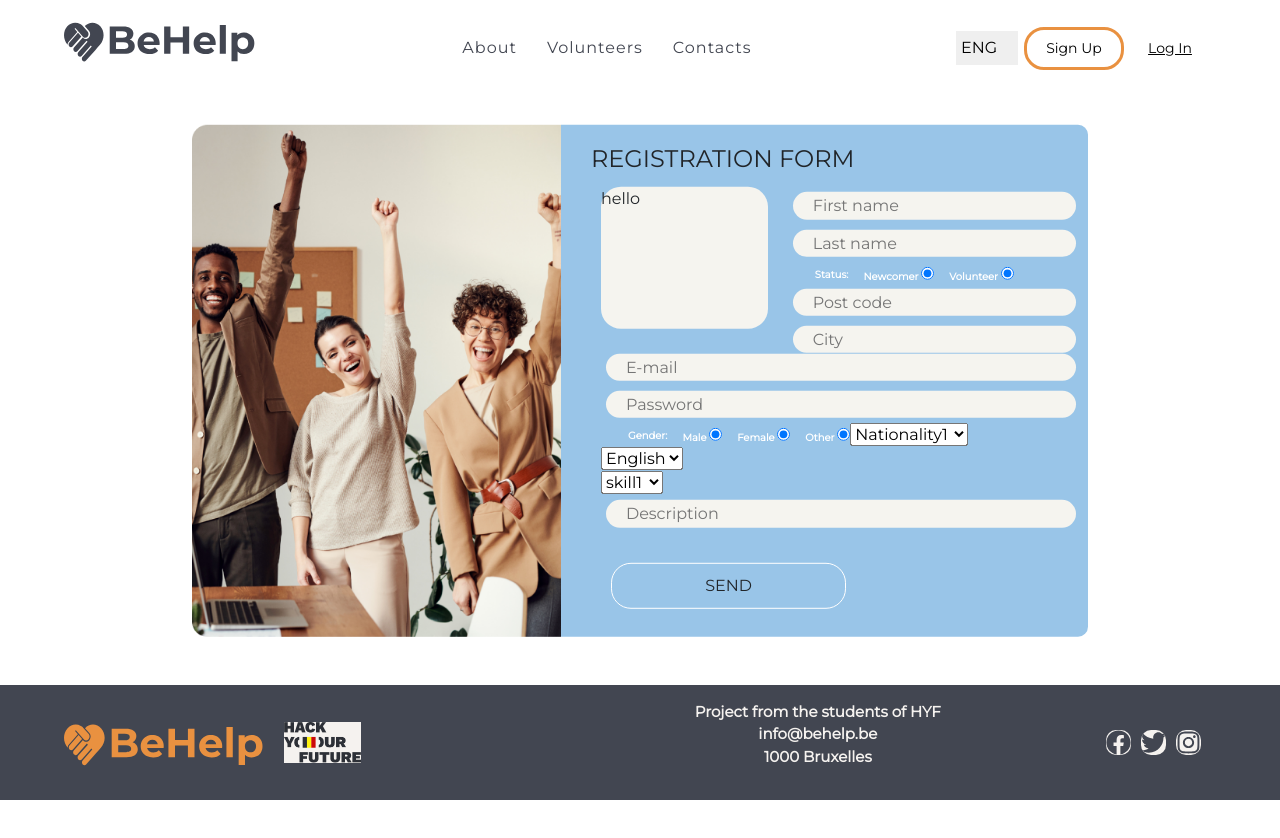
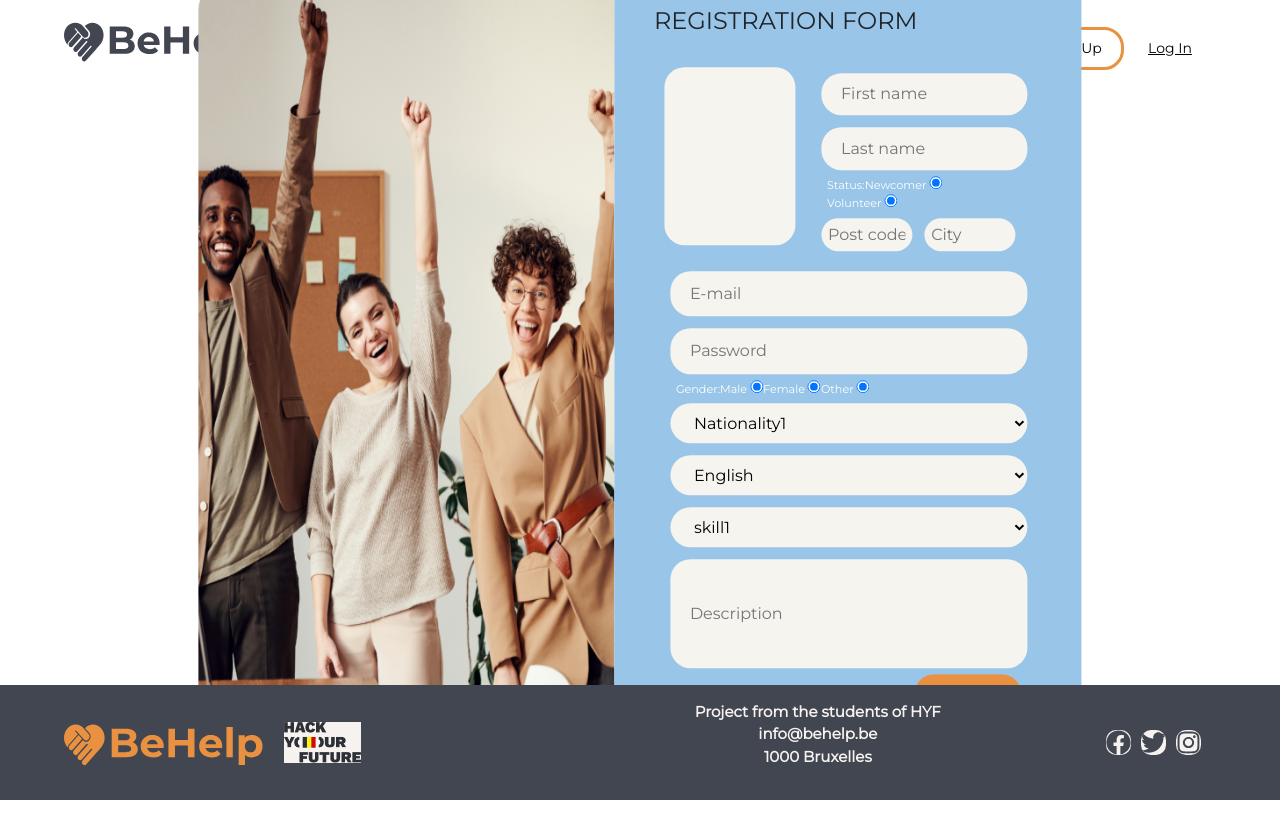
Before and after one commit to BeHelp/BeHelp, a Vue app: page /signup in a window 1280 px wide. Shown: the top 838 px of the page. Before the commit the page ends 800 px from the top, so only its background shows below. Built offline with nearby package versions, Linux system fonts and the light colour scheme.

Commit message:
version 2

```diff
--- a/frontend/src/components/Register.vue
+++ b/frontend/src/components/Register.vue
@@ -8,7 +8,7 @@
                 <div class="title">
                 <h4>REGISTRATION FORM</h4>
                 </div>
-                <div class="registration__form-foto">hello</div>
+                <div class="registration__form-foto"></div>
 
                 <div class="registration__form-short">
                     <input class="input" type="text" placeholder="First name" required />
@@ -18,11 +18,11 @@
                     <label for="status">Status:</label>
 
                     <label class="container__group">Newcomer
-                    <input type="radio" checked="checked" class="container__group-input">
+                    <input type="radio" checked="checked" class="container__group-zz">
                     <span class="container__group-check"></span></label>
 
                     <label class="container__group">Volunteer
-                    <input type="radio" checked="checked" class="container__group-input">
+                    <input type="radio" checked="checked" class="container__group-zz">
                     <span class="registration__form-check"></span></label>
 
                     </div>
@@ -39,42 +39,42 @@
                         <label for="status">Gender:</label>
 
                         <label class="container__group">Male
-                        <input type="radio" checked="checked" class="container__group-input">
+                        <input type="radio" checked="checked" class="container__group-zz">
                         <span class="container__group-check"></span></label>
 
                         <label class="container__group">Female
-                        <input type="radio" checked="checked" class="container__group-input">
+                        <input type="radio" checked="checked" class="container__group-zz">
                         <span class="registration__form-check"></span></label>
 
                         <label class="container__group">Other
-                        <input type="radio" checked="checked" class="container__group-input">
+                        <input type="radio" checked="checked" class="container__group-zz">
                         <span class="container__group-check"></span></label>
 
                     </div>
 
                     <div class="registration__form-options">
-                        <select  placeholder="Nationality">
+                        <select class="registration__form-options-option" placeholder="Nationality">
                             <option value="Nationality1">Nationality1</option>
                             <option value="Nationality2">Nationality2</option>
                             <option value="Nationality3">Nationality3</option>
                         </select>
                     </div>
                     <div class="registration__form-options">
-                        <select  placeholder="Languages">
+                        <select  class="registration__form-options-option" placeholder="Languages">
                             <option value="english">English</option>
                             <option value="dutch">Dutch</option>
                             <option value="french">French</option>
                         </select>
                     </div>
                     <div class="registration__form-options">
-                        <select  placeholder="Skills">
+                        <select class="registration__form-options-option" placeholder="Skills">
                             <option value="skill1">skill1</option>
                             <option value="skill2">skill2</option>
                             <option value="skill3">skill3</option>
                         </select>
                     </div>
 
-                    <input class="input" type="text" placeholder="Description" required />
+                    <input class="desription" type="text" placeholder="Description" required />
 
                     <div class="registration__form-button">
                         <button class="btn">SEND</button>
--- a/frontend/src/components/styles/layout/_register.scss
+++ b/frontend/src/components/styles/layout/_register.scss
@@ -1,6 +1,6 @@
 .registration{
-    height: 80%;
-    width: 70%;
+    height: 120%;
+    width: 69%;
     position:absolute;
     top: 50%;
     left: 50%;
@@ -11,7 +11,7 @@
 
 
         &__image{
-        width: 50%;
+            width: 68%;
             height: 80%;
             padding: 0;
         }
@@ -22,15 +22,29 @@
         }
 
         &__form{
+            &-options{
 
-        padding: 20px 30px 30px 30px;
+                select{
+                    background: #F5F4EF;
+                    border-radius: 20px;
+                    height: 2.5em;
+                    border:none;
+                    margin: 6px;
+                    padding: 0 20px;
+                    width: 100%;
+                    font-weight: lighter;
+                }
+
+            }
+
+            padding: 20px 50px 40px 40px;
             background-color: #99c5e8;
-        width: 70%;
+            width: 72%;
             height: 80%;
             border-radius: 0px 10px 10px 0px;
             display: grid;
-        grid-template-columns: 40% 65%;
-        grid-template-rows: 7% 35% 58%;
+            grid-template-columns: 40% 60%;
+            grid-template-rows: 7% 28% 67%;
             grid-template-areas:
             "title title"
             "icon short "
@@ -42,10 +56,9 @@
                 .input{
                     background: #F5F4EF;
                     border-radius: 20px;
-            width: 70%;
-            height: 1.7em;
+                    height: 24%;
                     border:none;
-            margin: 5px;
+                    margin: 6px;
                     padding: 0 20px;
                     width: 100%;
                     font-weight:lighter;
@@ -61,30 +74,47 @@
         &-short{
             grid-area: short;
             padding: 10px;
+            &-row{
+                display:flex;
+                .input{
+                    width: 55%;
+                    padding: 7px;
+                    display: inline-flex;
+
+
+
+                }
+            }
 
         }
         &-long{
             grid-area: long;
             padding: 10px;
 
+            .input{
+                height: 10%;
             }
+
         &-button{
+            @-btn{
+
+            }
             width: 100%;
-            display: flex;
+            float: right;
             margin: 30px 0;
+
         }
 
     }
 
 }
+}
+.container{
+    font-size: 70%;
+    color: white;
+    &__group{
 
-label{
-    font-weight:bolder;
-    float: left;
-    padding-left: 15px;
-    padding-top: 5px;
-    color: white;
-    font-size: 10px;
+    }
 
 }
 .title{
@@ -92,15 +122,25 @@ label{
 
 }
 
-
-
 .btn{
-    border: 1px solid #fff;
-    padding: 10px;
+    padding: 5px;
     background: transparent;
     border-radius: 20px;
-    width: 50%;
-    margin: 0 10px;
+    width: 30%;
+
     cursor: pointer;
-    font-size: 16px;
+    font-size: 20px;
+    background: #E99140;
+    border-radius: 20px;
+    float: right;
 }
+.desription{
+    background: #F5F4EF;
+    border-radius: 20px;
+    height: 24%;
+    border:none;
+    margin: 6px;
+    padding: 0 20px;
+    width: 100%;
+    font-weight:lighter;
+}
```
Also changed, not shown: frontend/src/components/styles/style.scss (line endings or trailing spaces). Lines whose indentation alone changed are shown as unchanged.
